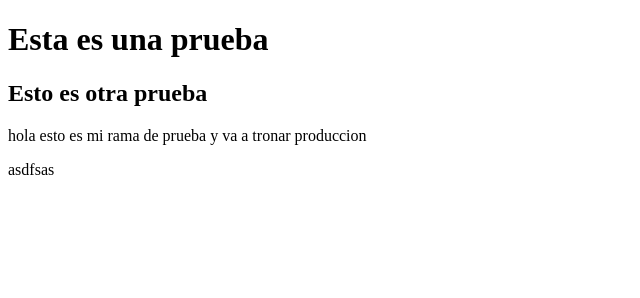
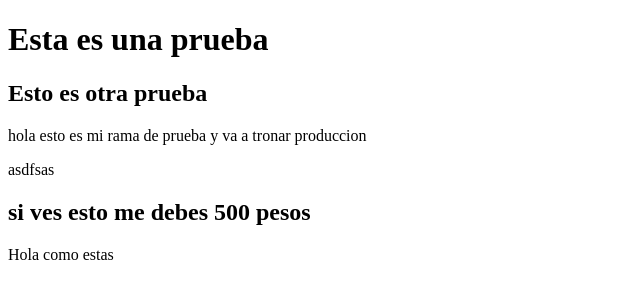
Before and after one commit to DanIsaiDuran/GitTest, a plain HTML site: page index.html in a window 1280 px wide. Shown: the whole page, without its empty margins (0-640 px from the left). Drawn offline with Linux system fonts and the light colour scheme.

Commit message:
agruegue algo

```diff
--- a/index.html
+++ b/index.html
@@ -12,5 +12,9 @@
 
     <p>hola esto es mi rama de prueba y va a tronar produccion</p>
     asdfsas
+
+    <h2><strong>si ves esto me debes 500 pesos</strong></h2>
+
+    <p>Hola como estas</p>
 </body>
 </html>
```
